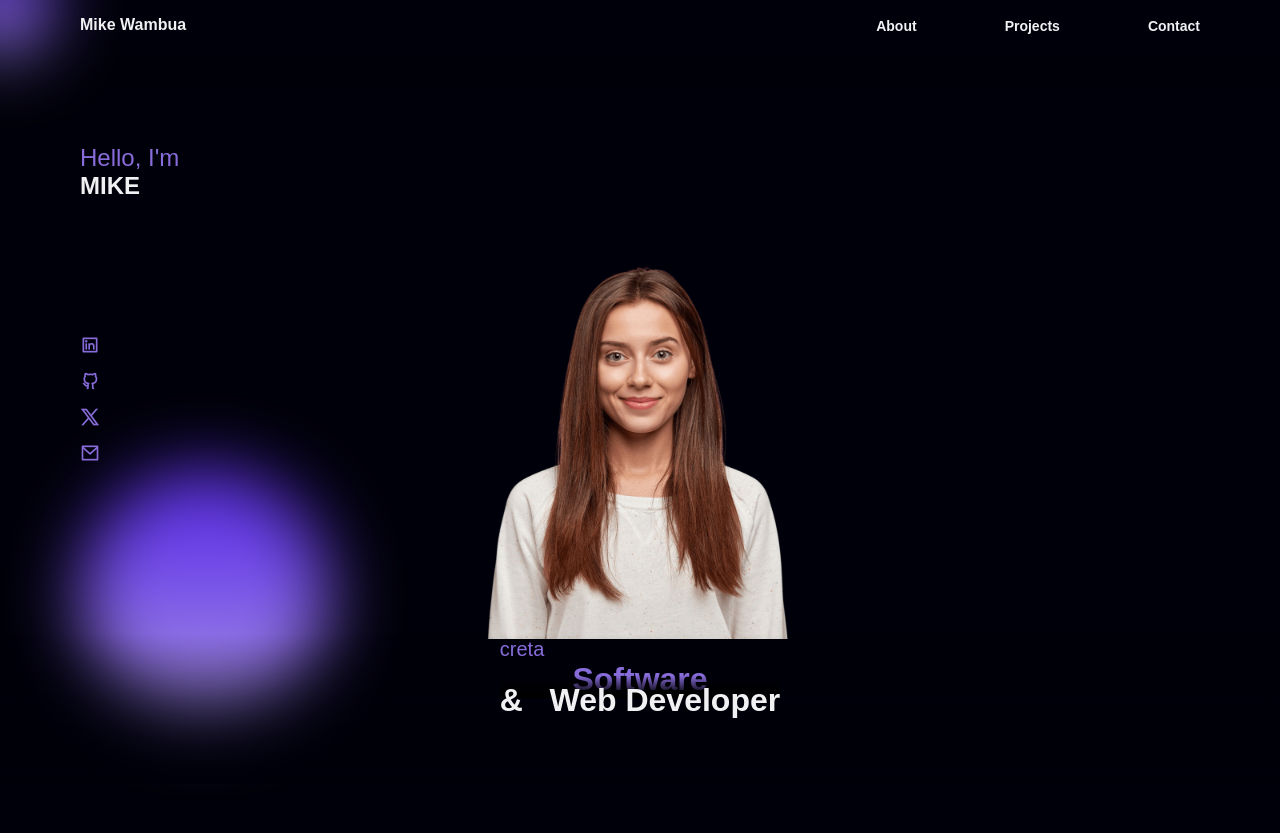
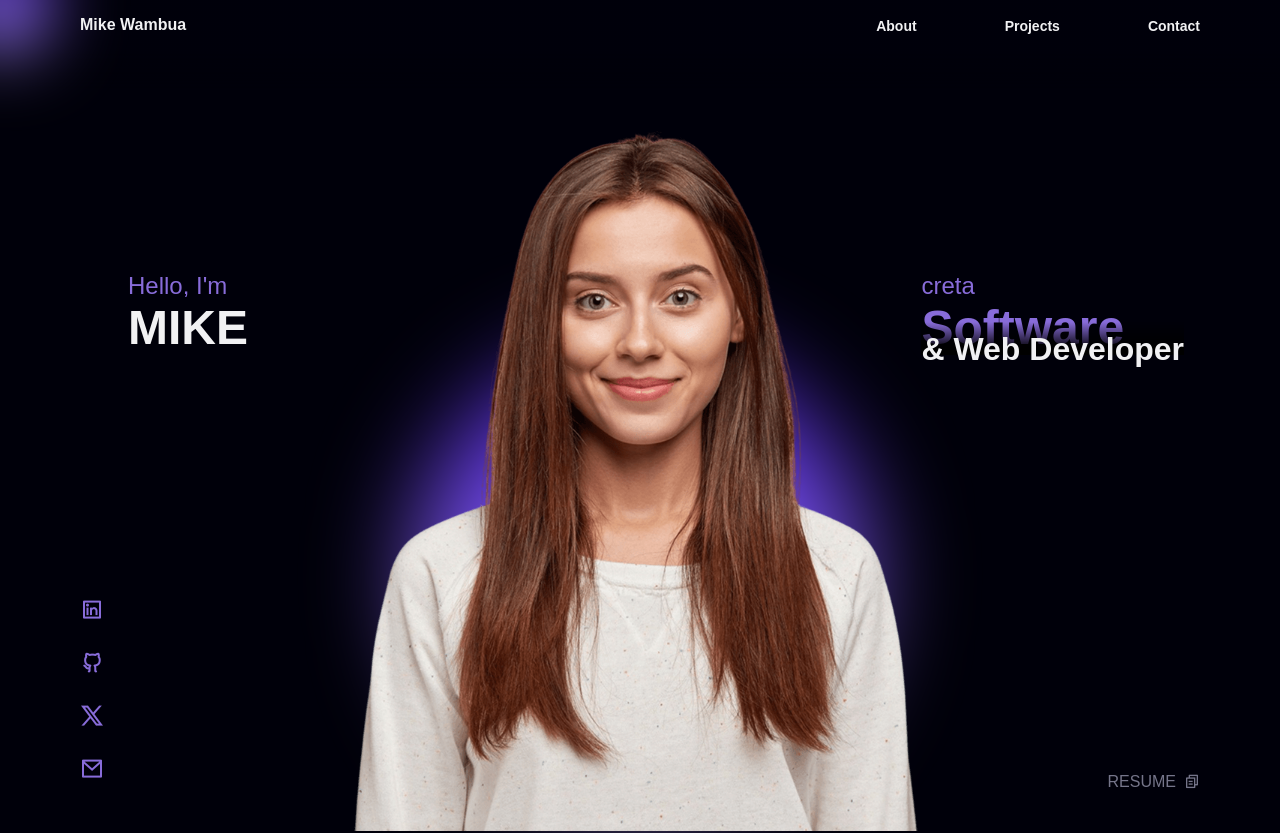
Before and after one commit to cretamusicsoftware/portfolio-one, a plain HTML site: page index.html in a window 1280 px wide. Shown: the top 833 px of the page. Drawn offline with nearby package versions, Linux system fonts and the light colour scheme; a web font is replaced by a local one.

Commit message:
home done

```diff
--- a/assets/css/styles.css
+++ b/assets/css/styles.css
@@ -242,7 +242,7 @@ img {
 .home__container {
   position: relative;
   padding-top: 4rem;
-  row-gap: 4rem;
+  row-gap: 3rem;
 }
 
 .home__greeting {
@@ -252,6 +252,10 @@ img {
 }
 
 .home__name {
+  font-size: var(--biggest-font-size);
+}
+
+.home__image {
   position: relative;
   display: grid;
   overflow-x: clip;
@@ -272,7 +276,7 @@ img {
 .home__shadow,
 .home__info,
 .home__social,
-.home__cv {
+.home-cv {
   position: absolute;
 }
 .home__shadow {
@@ -346,15 +350,17 @@ img {
   z-index: 2;
   right: -2rem;
   bottom: 2.5rem;
-  rotate: -90deg;
-  color: var(--text-color);
+
+  color: var(--text-color-light);
   font: var(--font-medium) var(--small-font-size) var(--second-font);
   display: flex;
   align-items: center;
   column-gap: 0.5rem;
   transition: color 0.4s;
 }
-
+.home-cv i {
+  font-size: 1rem;
+}
 /*=============== BUTTON ===============*/
 
 /*=============== ABOUT ===============*/
@@ -391,8 +397,32 @@ img {
   .container {
     margin-inline: 1rem;
   }
+
+
+
+  .home__image .blob-animate {
+    width: 220px;
+    height: 220px;
+  }
 }
 /* For medium devices */
+@media screen and (min-width: 540px) {
+  .home__container {
+    width: 460px;
+    margin-inline: auto;
+  }
+}
+
+@media screen and (max-width: 768px) {
+  .home__container {
+    width: 600px;
+  }
+  .blob,
+  .home__image .blob-animate {
+    width: 220px;
+    height: 220px;
+  }
+}
 
 /* For large devices */
 @media screen and (min-width: 1150px) {
@@ -409,6 +439,67 @@ img {
     flex-direction: row;
     column-gap: 5.5rem;
   }
+  .home__container {
+    width: initial;
+    padding-top: 3rem;
+  }
+  .home__perfil {
+    width: 600px;
+  }
+  .home__image .blob-animate {
+    width: 450px;
+    height: 450px;
+    bottom: 2rem;
+    filter: blur(50px);
+  }
+  .home__shadow {
+    width: 700px;
+    height: 700px;
+    left: 0;
+    right: 0;
+    margin-inline: auto;
+    background: linear-gradient(
+      180deg,
+      hsla(240, 100%, 2%, 0) 60%,
+      hsla(240, 100%, 2%, 0) 95%
+    );
+  }
+  .home__data {
+    position: absolute;
+    top: 12rem;
+    left: 3rem;
+    z-index: 2;
+  }
+
+  .home__info {
+    top: 12rem;
+    right: 1rem;
+    bottom: initial;
+  }
+
+  .home__split {
+    font-size: var(--h2-font-size);
+  }
+  .home__profession-1 {
+    font-size: var(--biggest-font-size);
+    text-align: initial;
+  }
+  .home__profession-2 {
+    font-size: var(--bigger-font-size);
+    transform: translateY(-1.5rem);
+  }
+  .home__social {
+    bottom: 3rem;
+    row-gap: 1.5rem;
+  }
+  .home__social-link {
+    font-size: 1.5rem;
+  }
+  .home-cv {
+    font-size: var(--normal-font-size);
+    rotate: 0deg;
+    right: 0;
+  }
 }
 /* For 2K resolutions (2048 x 1152, 2048 x 1536) */
 
--- a/assets/js/main.js
+++ b/assets/js/main.js
@@ -1,31 +1,26 @@
-/*=============== HOME SPLIT TEXT ===============*/
+import { animate, splitText, stagger } from "animejs";
 
+const { animate } = anime;
 
-/*=============== SWIPER PROJECTS ===============*/
+const { chars: char1 } = splitText(".home__profession-1", {
+  chars: true,
+});
+const { chars: char2 } = splitText(".home__profession-2", {
+  chars: true,
+});
 
+animate(chars1, {
+  y: [{ to: ["100%", "0%"] }, { to: "-100%", delay: 4000, ease: "in(3)" }],
+  duration: 900,
+  ease: "out(3)",
+  delay: stagger(80),
+  loop: true,
+});
 
-/*=============== WORK TABS ===============*/
-
-
-/*=============== SERVICES ACCORDION ===============*/
-
-
-/*=============== TESTIMONIALS OF DUPLICATE CARDS ===============*/
-
-
-/*=============== COPY EMAIL IN CONTACT ===============*/
-
-
-/*=============== CURRENT YEAR OF THE FOOTER ===============*/
-
-
-/*=============== SCROLL SECTIONS ACTIVE LINK ===============*/
-
-
-/*=============== CUSTOM CURSOR ===============*/
-
-
-/* Hide custom cursor on links */
-
-
-/*=============== SCROLL REVEAL ANIMATION ===============*/
+animate(chars2, {
+  y: [{ to: ["100%", "0%"] }, { to: "-100%", delay: 4000, ease: "in(3)" }],
+  duration: 900,
+  ease: "out(3)",
+  delay: stagger(80),
+  loop: true,
+});
--- a/index.html
+++ b/index.html
@@ -66,7 +66,7 @@
           <div class="home__info">
             <h3 class="home__split">creta</h3>
             <h2 class="home__profession-1">Software</h2>
-            <h2 class="home__profession-2">& &nbsp; Web Developer</h2>
+            <h2 class="home__profession-2">& Web Developer</h2>
           </div>
           <div class="home__social">
             <a href="http://" class="home__social-link" target="_blank">
@@ -115,7 +115,7 @@
     <script src="assets/js/scrollreveal.min.js"></script>
 
     <!--=============== ANIME JS ===============-->
-    <script src="https://cdn.jsdelivr.net/npm/animejs/lib/anime.iife.min.js"></script>
+    <script src="https://cdn.jsdelivr.net/npm/animejs/dist/bundles/anime.umd.min.js"></script>
 
     <!--=============== SWIPER JS ===============-->
     <script src="assets/js/swiper-bundle.min.js"></script>
```
